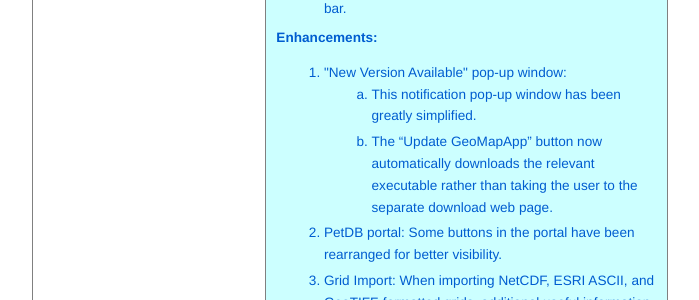
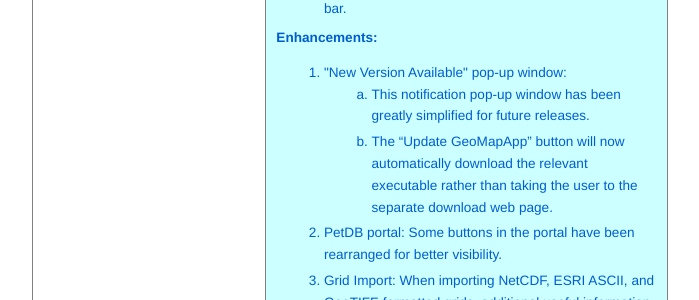
Before and after one commit to mgds/www.geomapapp.org, a Jekyll site: the page built from WhatsNew.html, in a window 1280 px wide and 900 px high, scrolled down 927 px. Shown: the part 173-473 px from the top of the window, without its empty margins (392-1091 px from the left). Built offline with Jekyll 4.4.1, drawn with Linux system fonts in a browser that asks for light colours.

```diff
--- a/WhatsNew.html
+++ b/WhatsNew.html
@@ -135,8 +135,8 @@ title: GeoMapApp Development History
                     <p><strong>Enhancements:</strong></p>
                     <ol style="list-style-type: decimal;">
 		      <li>"New Version Available" pop-up window:<ol>
-			  <li>This notification pop-up window has been greatly simplified.</li>
-			  <li>The “Update GeoMapApp” button now automatically downloads the relevant executable rather than taking the user to the separate download web page.</li>
+			  <li>This notification pop-up window has been greatly simplified for future releases.</li>
+			  <li>The “Update GeoMapApp” button will now automatically download the relevant executable rather than taking the user to the separate download web page.</li>
 		      </ol></li>
 		      <li>PetDB portal: Some buttons in the portal have been rearranged for better visibility.</li>
 		      <li>Grid Import: When importing NetCDF, ESRI ASCII, and GeoTIFF-formatted grids, additional useful information about the import procedure is now provided.</li>
```
Also changed, not shown: eNewsletters/v3_7_6.html (+23 -2 lines).
